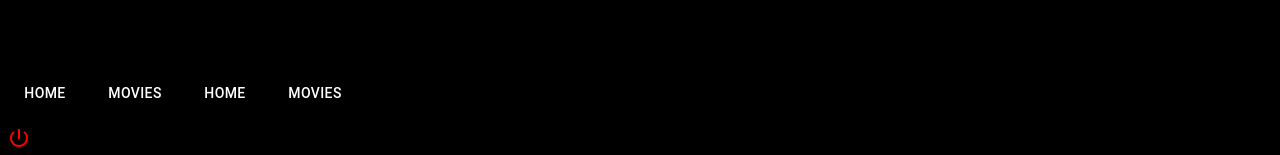
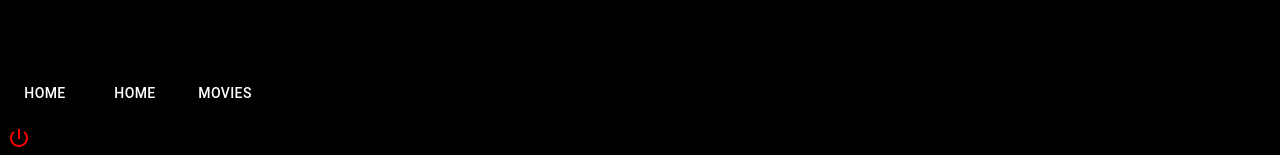
Before and after one commit to yethu-KL29/Netflix_clone2, a React (Create React App) app in the folder client/: page / in a window 1280 px wide. Shown: the part 690-845 px from the top of the page. Built offline with nearby package versions, Linux system fonts and the light colour scheme.

Commit message:
some components removed

```diff
--- a/client/src/components/nav/Navbar.js
+++ b/client/src/components/nav/Navbar.js
@@ -21,7 +21,7 @@ export const Navbar = () => {
 
 
                         <Tab label="Home" sx={{color:"white",width: '3vw'}} />
-                        <Tab label="Movies" sx={{color:"white",width: '3vw'}} />
+
                         <Tab label="Home" sx={{color:"white",width: '3vw'}} />
                         <Tab label="Movies" sx={{color:"white",width: '3vw'}} />
 
```
